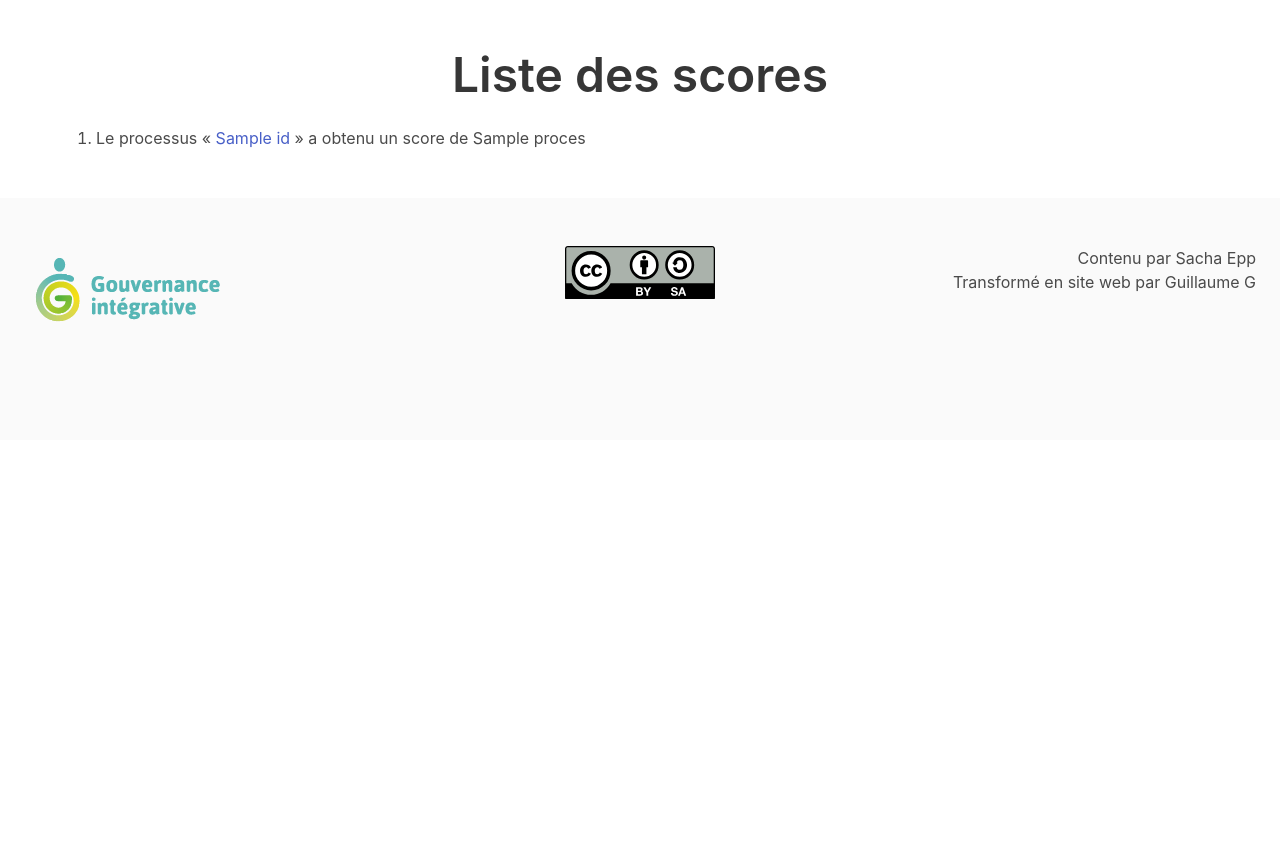
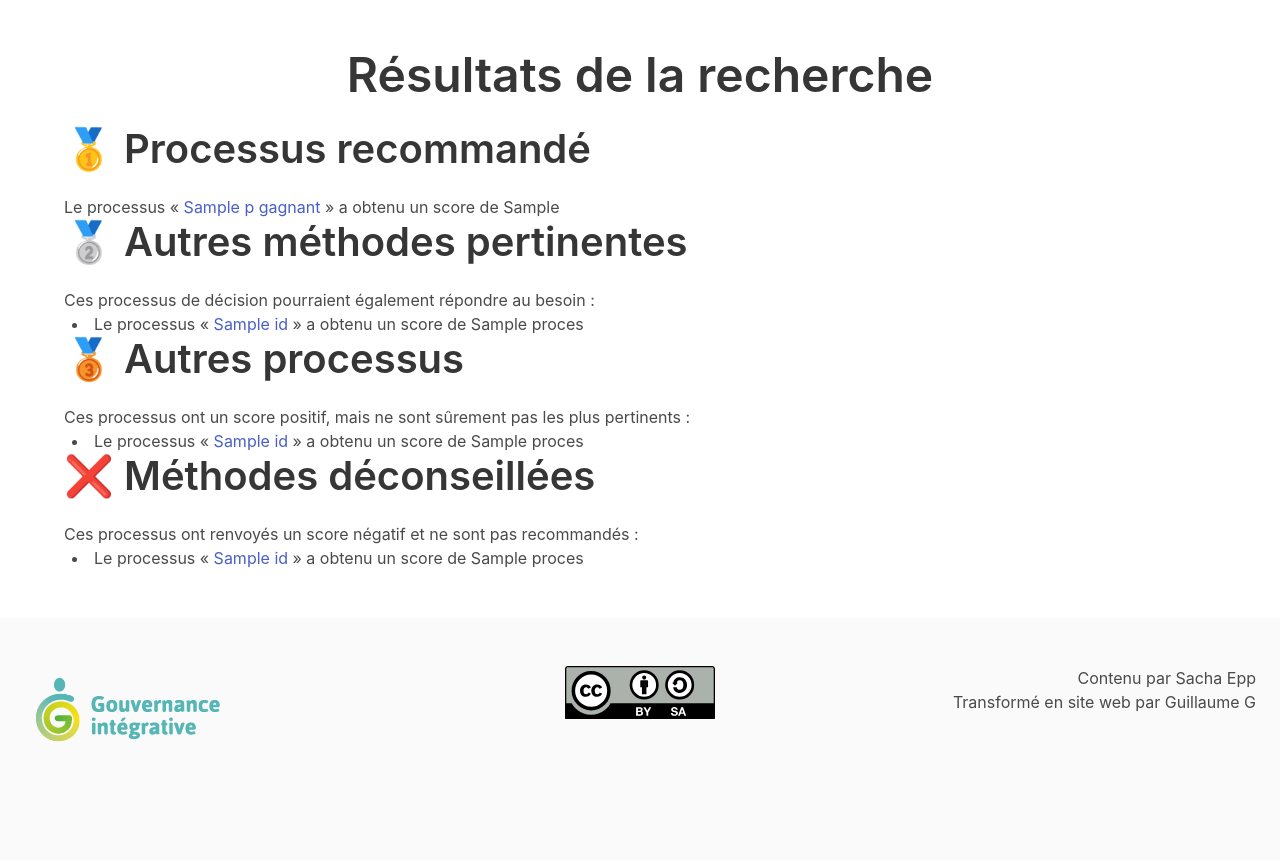
Before and after one commit to yaap7/outils-GI, a Flask app: template templates/recherche.html in a window 1280 px wide. Shown: the part 52-912 px from the top of the page. Before the commit the page ends 374 px from the top, so only its background shows below. Run offline with Flask 3, Linux system fonts and the light colour scheme; the template is opened without the code that fills it: most values are stand-ins (such as "Sample title", 1, 10 or a date in 2020).

Commit message:
Amélioration de la recherche

```diff
--- a/app.py
+++ b/app.py
@@ -189,7 +189,7 @@ def get_processus(id_processus):
     return "processus introuvable."
 
 
-def get_processus_score(processus, criteres_voulus):
+def get_processus_score(processus, criteres_voulus) -> int:
     """Retourne le score d'un processus par rapport aux critères voulus.
     le processus est l'objet retourné par fetchall() de la DB
     Les criteres_voulus sont de cette forme :
@@ -200,26 +200,66 @@ def get_processus_score(processus, criteres_voulus):
     La valeur pour les critères voulus doit être comprise entre 0 et 13 compris.
 
     Pour chaque critère, le processus gagne les points suivants :
-    - 3 si c'est du vert foncé ;
-    - 1 si c'est du vert clair ;
-    - -1 si c'est du blanc.
+        - 10 si c'est du vert foncé ;
+        - 5 si c'est du vert clair ;
+        - -5 si c'est du blanc.
+    + pour chaque carré adjacent (à 1 de distance) :
+        - 6 si c'est du vert foncé ;
+        - 2 si c'est du vert clair ;
+        - -2 si c'est du blanc ;
+    + pour chaque carré à 2 de distance :
+        - 3 si c'est du vert foncé ;
+        - 1 si c'est du vert clair ;
+        - -1 si c'est du blanc.
+
+    Exemple : je veux une rapidité de 5 :
+
+    00022100000000
+        ^
+    indice voulu
+
+    alors score = 10 + 6 + 2 - 1 - 1 = 16
     """
 
-    def get_affinity(critere_processus, critere_voulu):
-        if critere_processus[critere_voulu] == "0":
-            return -1
-        elif critere_processus[critere_voulu] == "1":
-            return 1
-        elif critere_processus[critere_voulu] == "2":
-            return 3
-        else:
-            return -9000
+    def get_affinity(critere_processus, indice_voulu, adjacent=0) -> int:
+        scoring = {
+            # sur le bon indice (0 de distance)
+            0: {
+                # couleur du carré = score
+                2: 10,
+                1: 5,
+                0: -5,
+            },
+            # à 1 de distance
+            1: {
+                2: 6,
+                1: 2,
+                0: -2,
+            },
+            # à 2 de distance
+            2: {
+                2: 3,
+                1: 1,
+                0: -1,
+            },
+        }
+        return scoring[abs(adjacent)][int(critere_processus[indice_voulu + adjacent])]
 
     score = 0
     for critere_voulu in criteres_voulus:
-        score += get_affinity(
-            processus[critere_voulu], int(criteres_voulus[critere_voulu])
-        )
+        # obtention du score pour la valeur demandée
+        indice_voulu = int(criteres_voulus[critere_voulu])
+        score += get_affinity(processus[critere_voulu], indice_voulu)
+        # évolution du score grâce aux valeurs adjacentes (à 1 de distance)
+        if indice_voulu > 0:
+            score += get_affinity(processus[critere_voulu], indice_voulu, -1)
+        if indice_voulu < 13:
+            score += get_affinity(processus[critere_voulu], indice_voulu, 1)
+        # évolution du score grâce aux valeurs adjacentes (à 2 de distance)
+        if indice_voulu > 1:
+            score += get_affinity(processus[critere_voulu], indice_voulu, -2)
+        if indice_voulu < 12:
+            score += get_affinity(processus[critere_voulu], indice_voulu, 2)
     return score
 
 
@@ -240,7 +280,32 @@ def get_recherche():
         score_processus.items(), key=lambda x: x[1], reverse=True
     ):
         processus_triees.append((processus, score))
+    # détermination du gagnant
+    meilleur_score = processus_triees[0][1]
+    if meilleur_score <= 0:
+        return render_template("template_TODO")
+    p_gagnant = processus_triees[0]
+    # détermination des autres process
+    p_pertinents = []
+    # 1. les processus pertinents sont ceux qui ont au moins
+    # un score supérieur ou égal à 80% du meilleur score
+    p_autres = []
+    # 2. les autres processus sont ceux qui ont un score positif
+    # mais inférieur à 80% du meilleur score
+    p_deconseille = []
+    # 3. enfin, le reste est négatif ou égal à 0 et n'est pas recommandé
+    for processus in processus_triees[1:]:
+        if processus[1] <= 0:
+            p_deconseille.append(processus)
+        elif processus[1] < float(meilleur_score) * 0.8:
+            p_autres.append(processus)
+        else:
+            p_pertinents.append(processus)
+
     return render_template(
         "recherche.html",
-        processus_triees=processus_triees,
+        p_gagnant=p_gagnant,
+        p_pertinents=p_pertinents,
+        p_autres=p_autres,
+        p_deconseille=p_deconseille,
     )
--- a/templates/recherche.html
+++ b/templates/recherche.html
@@ -1,20 +1,56 @@
 {% extends 'layout.html' %}
 
 {% block head %}
-<meta name="description" content="Résultat de recherche de famille de processus de décision.">
+<meta name="description" content="Résultat de recherche de processus de décision.">
 {% endblock %}
 
 {% block body %}
   <section class="section">
     <div class="container">
       <h1 class="title is-1 text-center" id="titre">
-        Liste des scores
+        Résultats de la recherche
       </h1>
-      <ol>
-        {% for process in processus_triees %}
+      <div>
+        <h2 class="title is-2">🥇 Processus recommandé</h2>
+        <p>Le processus « <a href="processus/{{ p_gagnant[0]['id']}}">{{ p_gagnant[0]["titre"] }}</a> » a obtenu un score de {{ p_gagnant[1] }}</p>
+      </div>
+
+      {% if p_pertinents %}
+      <div>
+        <h2 class="title is-2">🥈 Autres méthodes pertinentes</h2>
+        <p>Ces processus de décision pourraient également répondre au besoin :</p>
+        <ul>
+          {% for process in p_pertinents %}
           <li>Le processus « <a href="processus/{{ process[0]['id']}}">{{ process[0]["titre"] }}</a> » a obtenu un score de {{ process[1] }}</li>
-        {% endfor %}
-      </ol>
+          {% endfor %}
+        </ul>
+      </div>
+      {% endif %}
+
+      {% if p_autres %}
+      <div>
+        <h2 class="title is-2">🥉 Autres processus</h2>
+        <p>Ces processus ont un score positif, mais ne sont sûrement pas les plus pertinents :</p>
+        <ul>
+          {% for process in p_autres %}
+          <li>Le processus « <a href="processus/{{ process[0]['id']}}">{{ process[0]["titre"] }}</a> » a obtenu un score de {{ process[1] }}</li>
+          {% endfor %}
+        </ul>
+      </div>
+      {% endif %}
+
+      {% if p_deconseille %}
+      <div>
+        <h2 class="title is-2">❌ Méthodes déconseillées</h2>
+        <p>Ces processus ont renvoyés un score négatif et ne sont pas recommandés :</p>
+        <ul>
+          {% for process in p_deconseille %}
+          <li>Le processus « <a href="processus/{{ process[0]['id']}}">{{ process[0]["titre"] }}</a> » a obtenu un score de {{ process[1] }}</li>
+          {% endfor %}
+        </ul>
+      </div>
+      {% endif %}
+
     </div>
   </section>
 {% endblock %}
```
